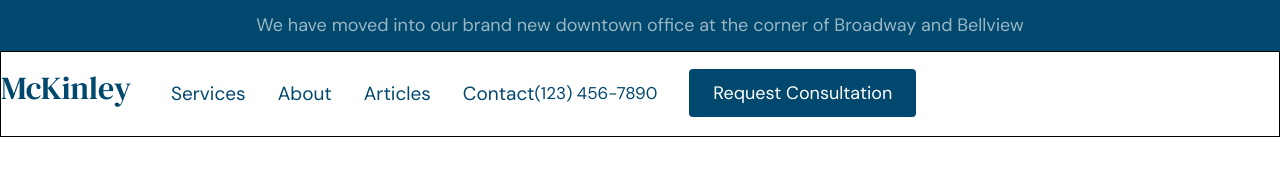
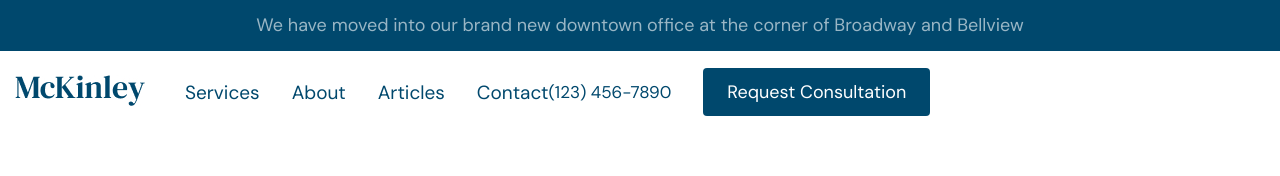
Before and after one commit to Shulyk-A/McKinley, a plain HTML site: page index.html in a window 1280 px wide. Drawn offline with Linux system fonts and the light colour scheme.

Commit message:
Update style.css

```diff
--- a/css/style.css
+++ b/css/style.css
@@ -178,6 +178,7 @@ summary {
 .body {
   font-family: "DM Sans";
 }
+
 .header {
 }
 .header__top {
@@ -192,15 +193,13 @@ summary {
   display: flex;
 }
 .container {
-  width: 1300px;
+  max-width: 1300px;
   padding: 15px;
 }
 .container-header {
   line-height: 35px;
   display: flex;
-  padding: 24px 0px;
-  border: 1px solid #000;
-  margin: 0 auto;
+  padding: 24px 15px;
 }
 .container-header img {
   margin: 0 40px 0 0;
@@ -214,13 +213,13 @@ summary {
   font-size: 19px;
   color: #00486d;
 }
-
 .header__tel {
   display: flex;
   gap: 32px;
-  justify-content: flex-end;
 }
-
+.header__tel li {
+  display: inline-block;
+}
 .header__phone {
   font-size: 17px;
   color: #00486d;
```
